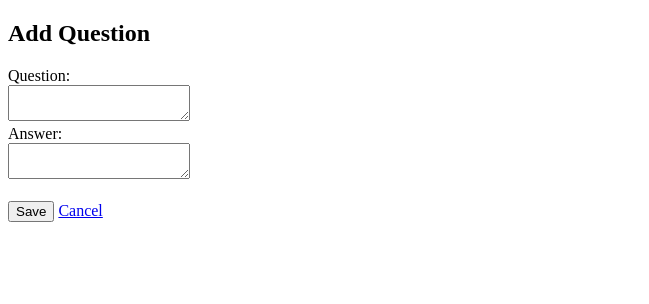
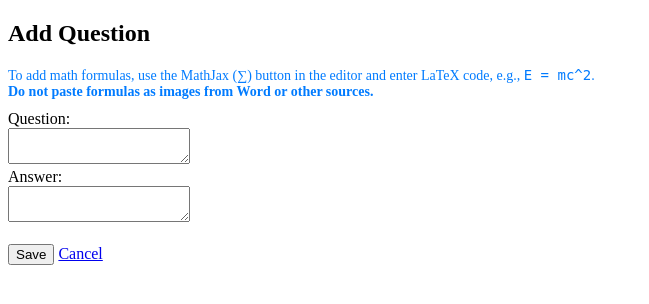
Before and after one commit to UKY171991/ci3, a CodeIgniter app: page /database/index.php/admin/add_question in a window 1280 px wide. Shown: the top 304 px of the page, without its empty margins (0-649 px from the left). Run offline with CodeIgniter, Linux system fonts and the light colour scheme; the visitor is signed in with stand-in values (Sample User, id 1); some libraries are stand-ins or nearby versions.

Commit message:
Update question_form.php

```diff
--- a/application/views/question_form.php
+++ b/application/views/question_form.php
@@ -8,6 +8,10 @@
 </head>
 <body>
     <h2><?php echo isset($question) ? 'Edit' : 'Add'; ?> Question</h2>
+    <p style="color:#007bff;font-size:14px;margin-bottom:10px;">
+        To add math formulas, use the MathJax (∑) button in the editor and enter LaTeX code, e.g., <code>E = mc^2</code>. <br>
+        <b>Do not paste formulas as images from Word or other sources.</b>
+    </p>
     <form method="post">
         <label>Question:</label><br>
         <textarea name="question" id="question" required><?php echo isset($question) ? htmlspecialchars($question->question) : ''; ?></textarea><br>
@@ -20,12 +24,18 @@
         CKEDITOR.replace('question', {
             extraPlugins: 'mathjax',
             mathJaxLib: 'https://cdn.jsdelivr.net/npm/mathjax@3/es5/tex-mml-chtml.js',
-            height: 150
+            height: 150,
+            toolbar: [
+                ['Bold', 'Italic', 'Underline', '-', 'Mathjax', '-', 'NumberedList', 'BulletedList', '-', 'Link', 'Unlink', '-', 'RemoveFormat', 'Source']
+            ]
         });
         CKEDITOR.replace('answer', {
             extraPlugins: 'mathjax',
             mathJaxLib: 'https://cdn.jsdelivr.net/npm/mathjax@3/es5/tex-mml-chtml.js',
-            height: 150
+            height: 150,
+            toolbar: [
+                ['Bold', 'Italic', 'Underline', '-', 'Mathjax', '-', 'NumberedList', 'BulletedList', '-', 'Link', 'Unlink', '-', 'RemoveFormat', 'Source']
+            ]
         });
     </script>
 </body>
```
